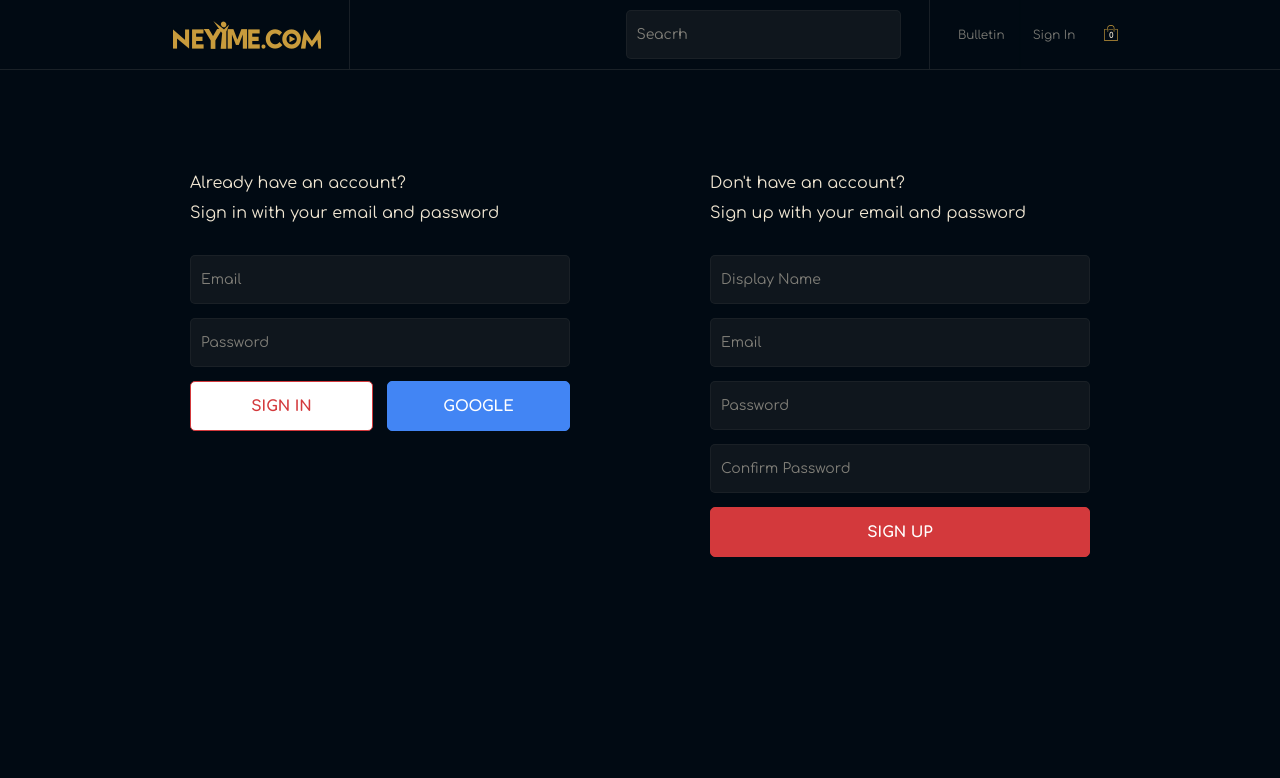
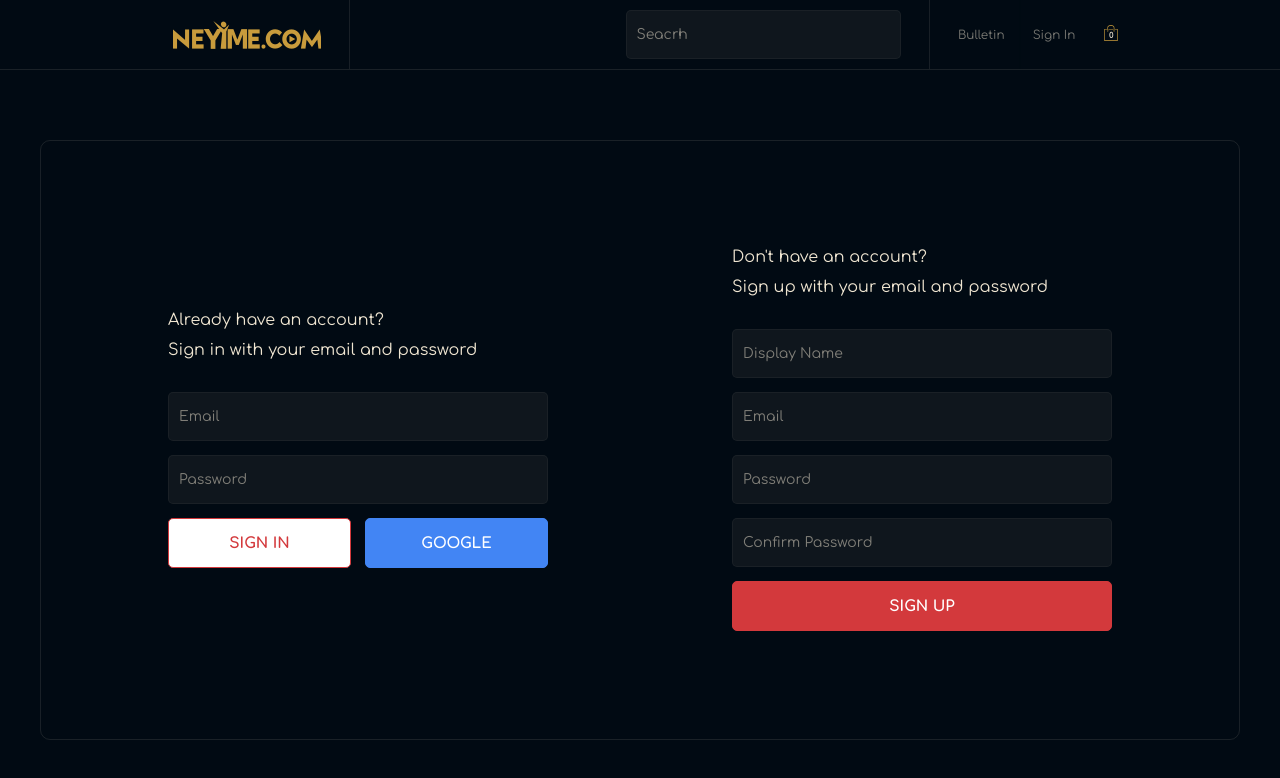
Before and after one commit to ugurkarakurt/neyime-case, a React (Create React App) app: page /auth in a window 1280 px wide. Shown: the top 778 px of the page. Built offline with nearby package versions, Linux system fonts and the light colour scheme; no server answers.

Commit message:
Scrollbar updated.

```diff
--- a/src/components/category-preview/category-preview.styles.jsx
+++ b/src/components/category-preview/category-preview.styles.jsx
@@ -13,6 +13,7 @@ export const CategoryPreviewTitle = styled.h2`
   padding-bottom: 14px;
   font-size: 14px;
   border-bottom: 1px solid rgba(240, 230, 210, 0.1);
+  margin: 0 10px;
 `;
 
 export const CategoryPreviewLink = styled(Link)`
--- a/src/components/product-card/product-card.styles.jsx
+++ b/src/components/product-card/product-card.styles.jsx
@@ -7,6 +7,7 @@ export const ProductCardContainer = styled.div`
   position: relative;
   color: #f0e6d2;
   gap: 5px;
+  padding: 0 10px;
   @media (max-width: 1200px) {
     width: 860px;
     margin: 0 auto;
--- a/src/index.scss
+++ b/src/index.scss
@@ -21,25 +21,3 @@ body {
     height: fit-content;
   }
 }
-
-*::-webkit-scrollbar {
-  width: 1px;
-  height: 1px;
-}
-
-*::-webkit-scrollbar-thumb {
-  background-color: rgba(240, 230, 210, 0.1);
-  outline: 1px solid rgba(240, 230, 210, 0.1);
-  border-radius: 0px;
-}
-
-*::-webkit-scrollbar-track {
-  box-shadow: none;
-}
-
-@-moz-document url-prefix() {
-  .scroller {
-    scrollbar-width: thin;
-    scrollbar-color: #f0e6d2;
-  }
-}
--- a/src/routes/authentication/authentication.styles.jsx
+++ b/src/routes/authentication/authentication.styles.jsx
@@ -2,19 +2,27 @@ import styled from "styled-components";
 
 export const AuthenticationContainer = styled.div`
   display: flex;
-  width: 900px;
-  justify-content: space-between;
-  margin: 175px auto;
+  width: 1200px;
+  justify-content: space-around;
+  align-items: center;
+  height: 600px;
+  padding: 35px;
+  border: 1px solid rgba(240, 230, 210, 0.1);
+  border-radius: 10px;
+  margin: 140px auto 0;
 
+  @media (max-width: 1200px) {
+    margin: 70px auto 0;
+    width: 100%;
+    height: 100%;
+    border: none;
+  }
   @media (max-width: 991px) {
-      flex-direction: column;
-      gap: 49px;
-      width: 100%;
-      margin: 140px auto;
-      padding: 0 70px;
+    flex-direction: column;
+    gap: 77px;
   }
   @media (max-width: 576px) {
-    margin: 210px auto;
-     padding: 0 28px;
+    margin: 140px auto 0;
+    padding: 35px 14px;
   }
 `
--- a/src/routes/categories-preview/categories-preview.component.jsx
+++ b/src/routes/categories-preview/categories-preview.component.jsx
@@ -1,7 +1,7 @@
 import { useContext } from 'react';
 import { CategoriesContext } from '../../contexts/categories.context';
 import CategoryPreview from '../../components/category-preview/category-preview.component';
-import { CategoriesContainer } from './categories-preview.styles';
+import { CategoriesContainer, Categories } from './categories-preview.styles';
 import SlideEffect from '../../components/slide-effect/slide-effect.component';
 
 const CategoriesPreview = () => {
@@ -9,6 +9,7 @@ const CategoriesPreview = () => {
 
   return (
     <CategoriesContainer>
+      <Categories>
         <SlideEffect />
         {
           Object.keys(groupedCategoryMap).map(title => {
@@ -18,6 +19,7 @@ const CategoriesPreview = () => {
             )
           })
         }
+      </Categories>
     </CategoriesContainer>
 
   );
--- a/src/routes/categories-preview/categories-preview.styles.jsx
+++ b/src/routes/categories-preview/categories-preview.styles.jsx
@@ -5,7 +5,6 @@ export const CategoriesContainer = styled.div`
   flex-direction: column;
   width: 1200px;
   height: 600px;
-  overflow-y: auto;
   padding: 35px;
   border: 1px solid rgba(240, 230, 210, 0.1);
   border-radius: 10px;
@@ -21,3 +20,32 @@ export const CategoriesContainer = styled.div`
     padding: 35px 14px;
   }
 `;
+
+
+export const Categories = styled.div`
+ overflow-y: auto;
+
+ &::-webkit-scrollbar {
+    width: 2px;
+    height: 1px;
+  }
+
+  &::-webkit-scrollbar-thumb {
+    background-color: rgba(240, 230, 210, 0.1);
+    outline: 1px solid rgba(240, 230, 210, 0.1);
+    border-radius: 0px;
+  }
+
+  &::-webkit-scrollbar-track {
+    box-shadow: none;
+    margin: 30px;
+  }
+
+  @-moz-document url-prefix() {
+    .scroller {
+      scrollbar-width: thin;
+      scrollbar-color: rgba(240, 230, 210, 0.1);
+    }
+  }
+
+`;
--- a/src/routes/category/category.component.jsx
+++ b/src/routes/category/category.component.jsx
@@ -2,9 +2,8 @@ import React, { useContext, useState, useEffect } from 'react';
 import { useParams } from 'react-router-dom';
 import { CategoriesContext } from '../../contexts/categories.context';
 import ProductCard from '../../components/product-card/product-card.component';
-import { FixedSizeList as List } from 'react-window';
 
-import { CategoryContainer, CategoryContainerTitle } from './category.styles';
+import { CategoryContainer, CategoryContainerTitle, ListContainer } from './category.styles';
 
 const Category = () => {
   const { category } = useParams();
@@ -51,15 +50,14 @@ const Category = () => {
     <CategoryContainer>
       <CategoryContainerTitle>{category.toUpperCase()}</CategoryContainerTitle>
       {odds && (
-
-        <List
+        <ListContainer
           height={600}
           itemCount={itemCount}
           itemSize={itemSize}
           width={'100%'}
         >
           {Row}
-        </List>
+        </ListContainer>
       )}
     </CategoryContainer>
   );
--- a/src/routes/category/category.styles.jsx
+++ b/src/routes/category/category.styles.jsx
@@ -1,4 +1,6 @@
 import styled from "styled-components";
+import { FixedSizeList as List } from 'react-window';
+
 
 export const CategoryContainer = styled.div`
   display: flex;
@@ -10,6 +12,8 @@ export const CategoryContainer = styled.div`
   border: 1px solid rgba(240, 230, 210, 0.1);
   border-radius: 10px;
   margin: 140px auto 0;
+  gap: 21px;
+
   @media (max-width: 1200px) {
     margin: 70px auto 0;
     width: 100%;
@@ -26,11 +30,28 @@ export const CategoryContainerTitle = styled.h2`
   font-size: 21px;
   margin-bottom: 25px;
   text-align: center;
-  @media (max-width: 991px) {
-    font-size: 16px;
+`;
+
+export const ListContainer = styled(List)`
+ &::-webkit-scrollbar {
+    width: 2px;
+    height: 1px;
   }
-  @media (max-width: 420px) {
-    text-align: start;
-    padding-left: 5px;
+
+  &::-webkit-scrollbar-thumb {
+    background-color: rgba(240, 230, 210, 0.1);
+    outline: 1px solid rgba(240, 230, 210, 0.1);
+    border-radius: 0px;
   }
-`;
+
+  &::-webkit-scrollbar-track {
+    box-shadow: none;
+  }
+
+  @-moz-document url-prefix() {
+    .scroller {
+      scrollbar-width: thin;
+      scrollbar-color: rgba(240, 230, 210, 0.1);
+    }
+  }
+`
```
Also changed, not shown: 1 other file (tests, documents, lock files or other folders). Lines whose indentation alone changed are shown as unchanged.
